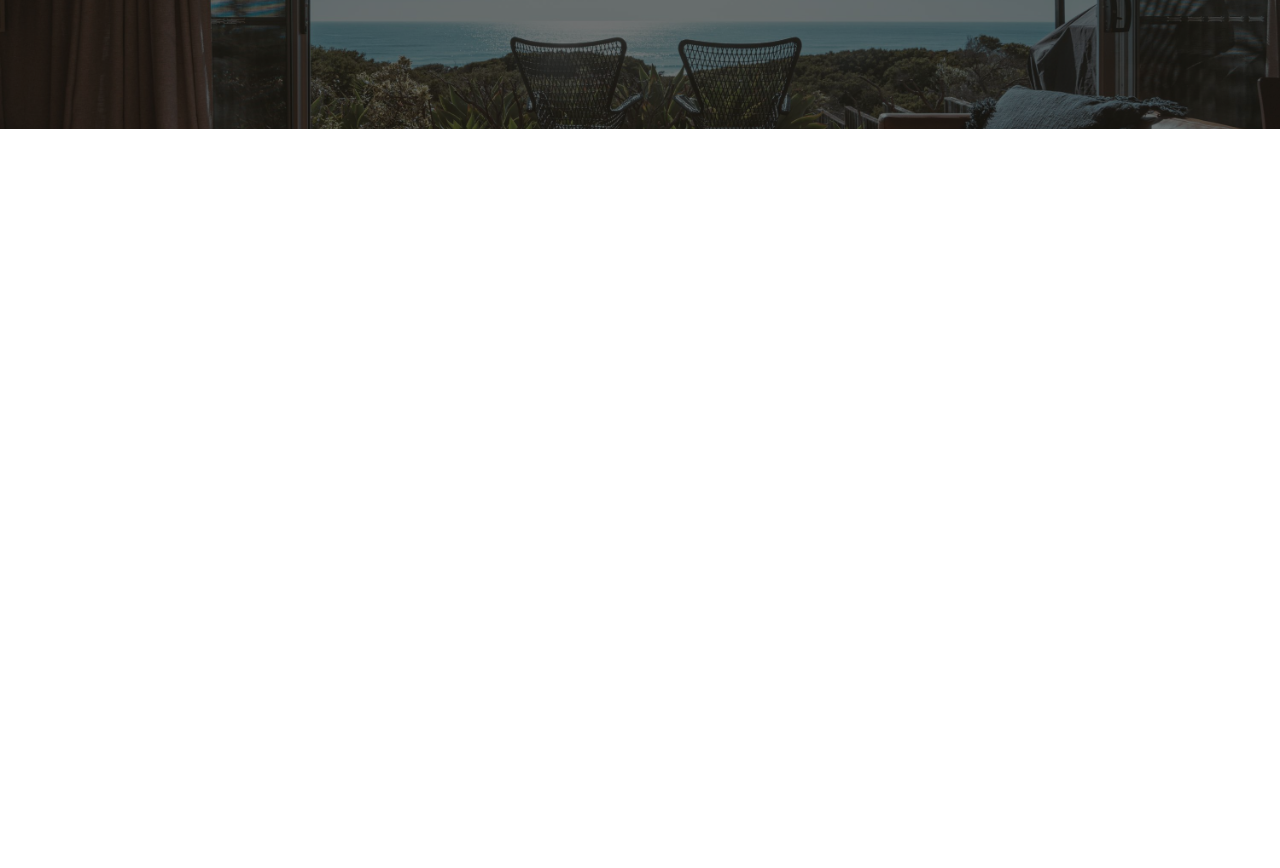
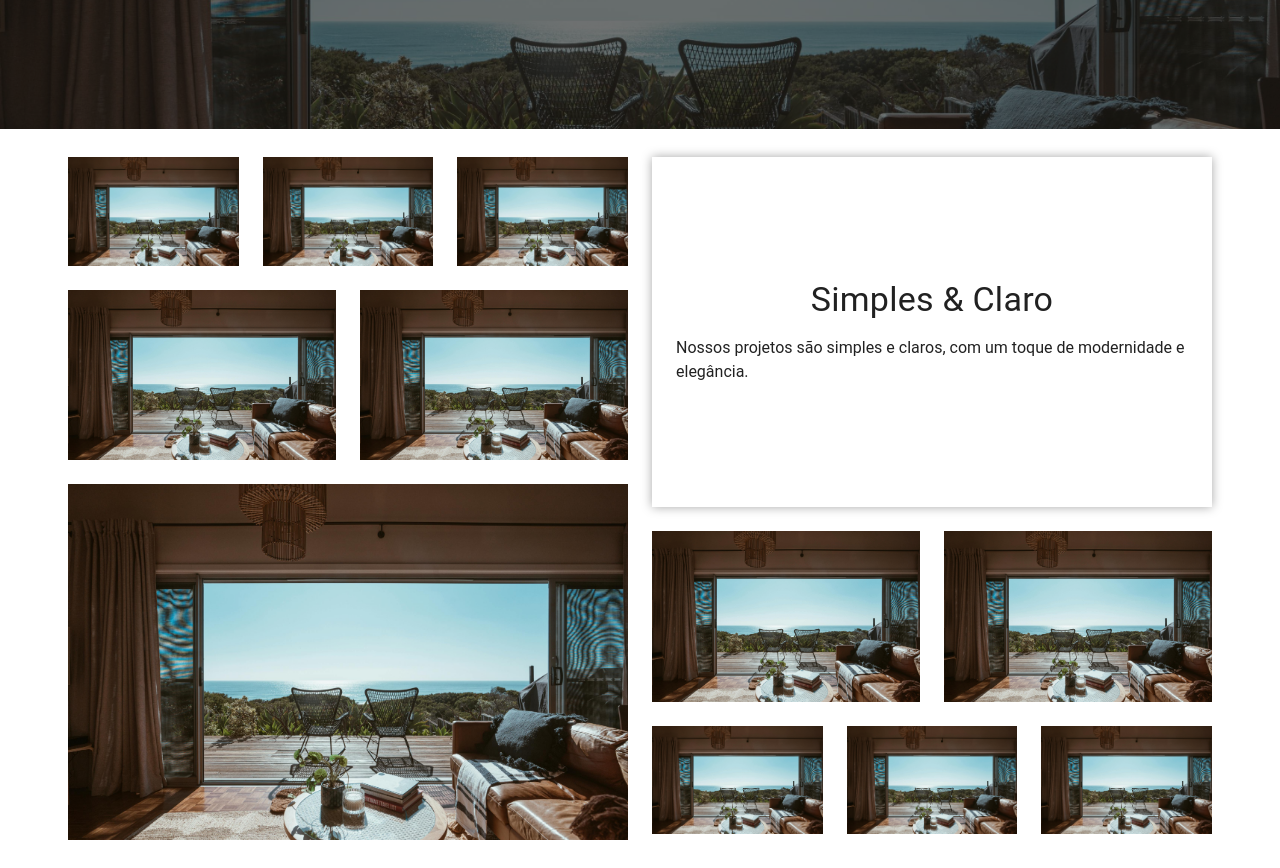
Before and after one commit to AthosAlexandre/ArquitetoParaFreela, a Vue app in the folder arquiteto-projeto/: page / in a window 1280 px wide. Shown: the part 2140-3008 px from the top of the page. Before the commit the page ends 2301 px from the top, so only its background shows below. Built offline with nearby package versions, Linux system fonts and the light colour scheme.

Commit message:
colocando a imagem no public e colocando as imagens em um array

```diff
--- a/arquiteto-projeto/src/components/CompHome/C4Portfolio/Portfolio.vue
+++ b/arquiteto-projeto/src/components/CompHome/C4Portfolio/Portfolio.vue
@@ -7,8 +7,34 @@
         </section>
 
         <section class="container-portfolio">
-            <v-container>
+            <v-container class="d-flex justify-space-around flex-column flex-md-row">
 
+                <section class="container-imgs pa-3">
+                    <v-row class="d-flex align-center">
+                        <v-col v-for="(img, i) in arrayContainerImgs" :key="i" cols="12" :md="img.md">
+                            <v-img :src="img.src" class=""></v-img>
+                        </v-col>
+                    </v-row>
+                </section>
+
+                <section class="container-texto-imgs pa-3">
+                    <div class="container-texto d-flex flex-column justify-center
+                    align-center pa-6">
+                        <h2 class="text-h4">Simples & Claro</h2>
+                        <p class="mt-4">
+                            Nossos projetos são simples e claros, com um toque de modernidade e elegância.
+                        </p>
+                    </div>
+
+                    <div class="container-img mt-6">
+                        <v-row class="d-flex align-center">
+                            <v-col v-for="(img, i) in arrayTextImgs" :key="i" cols="12" :md="img.md">
+                                <v-img :src="img.src" class=""></v-img>
+                            </v-col>
+                        </v-row>
+                    </div>
+
+                </section>
             </v-container>
         </section>
     </article>
@@ -19,7 +45,65 @@ export default {
     name: 'Portfolio',
     data() {
         return {
-
+            arrayContainerImgs: [
+                {
+                    id: 1,
+                    src: '../../../public/sacada.jpg',
+                    md: 4
+                },
+                {
+                    id: 2,
+                    src: '../../../public/sacada.jpg',
+                    md: 4
+                },
+                {
+                    id: 3,
+                    src: '../../../public/sacada.jpg',
+                    md: 4
+                },
+                {
+                    id: 4,
+                    src: '../../../public/sacada.jpg',
+                    md: 6
+                },
+                {
+                    id: 5,
+                    src: '../../../public/sacada.jpg',
+                    md: 6
+                },
+                {
+                    id: 6,
+                    src: '../../../public/sacada.jpg',
+                    md: 12
+                },
+            ],
+            arrayTextImgs: [
+                {
+                    id: 1,
+                    src: '../../../public/sacada.jpg',
+                    md: 6
+                },
+                {
+                    id: 2,
+                    src: '../../../public/sacada.jpg',
+                    md: 6
+                },
+                {
+                    id: 3,
+                    src: '../../../public/sacada.jpg',
+                    md: 4
+                },
+                {
+                    id: 4,
+                    src: '../../../public/sacada.jpg',
+                    md: 4
+                },
+                {
+                    id: 5,
+                    src: '../../../public/sacada.jpg',
+                    md: 4
+                },
+            ]
         }
     }
 }
@@ -55,7 +139,26 @@ export default {
     color: white;
 }
 
-@media screen and (max-width: 600px){
+.container-imgs {
+    width: 50%;
+}
 
+.container-texto-imgs {
+    width: 50%;
+}
+
+.container-texto {
+    height: 350px;
+    box-shadow: 0 0 10px 0 rgba(0, 0, 0, 0.349);
+}
+
+@media screen and (max-width: 960px) {
+    .container-imgs {
+        width: 100%;
+    }
+
+    .container-texto-imgs {
+        width: 100%;
+    }
 }
 </style>
```
Also changed, not shown: arquiteto-projeto/public/sacada.jpg (added).
